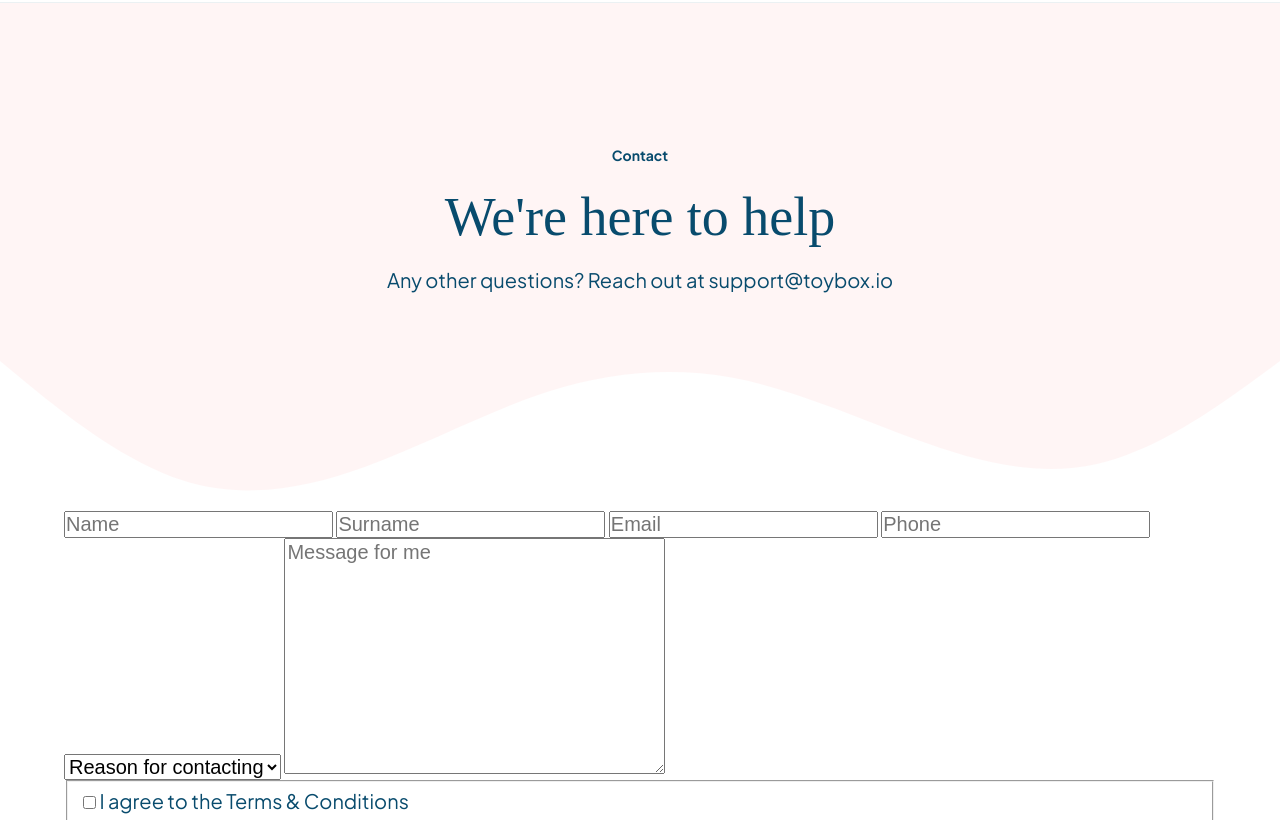
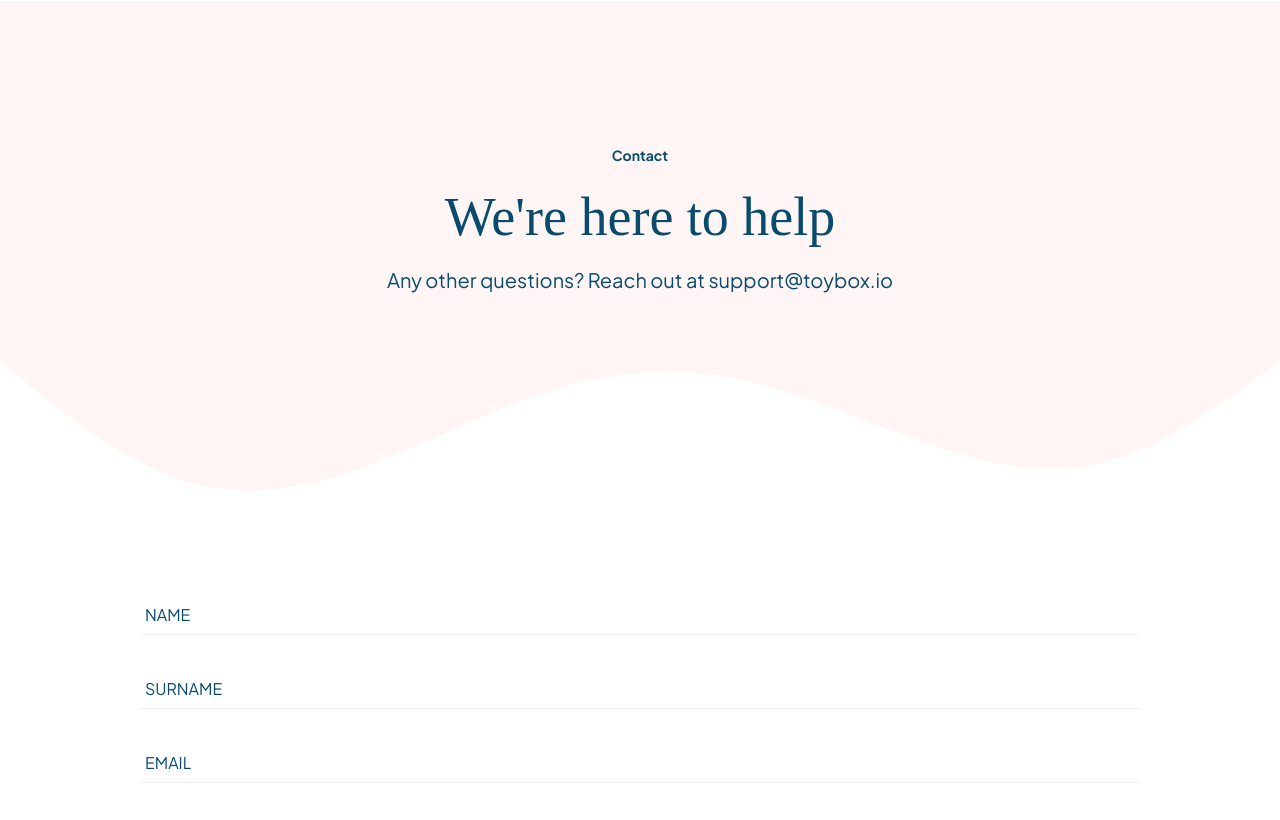
Before and after one commit to 41CharlesLi/ecommerceSCSS, a plain HTML site: page contact.html in a window 1280 px wide. Shown: the part 115-935 px from the top of the page. Drawn offline with Linux system fonts and the light colour scheme; files whose address does not match are found by name; a web font is replaced by a local one.

Commit message:
finished styling contact page

```diff
--- a/contact.html
+++ b/contact.html
@@ -119,7 +119,7 @@
                 <label for="terms">I agree to the Terms & Conditions</label>
             </fieldset>
 
-            <button type="submit">Send Message</button>
+            <button type="submit" class="button shopButton">Send Message</button>
         </form>
     </div>
 </main>
--- a/styles/sass/partials/_form.scss
+++ b/styles/sass/partials/_form.scss
@@ -0,0 +1,66 @@
+.contact form {
+    display: flex;
+    flex-direction: column;
+    margin: 90px 0;
+    max-width: 1000px;
+    margin: 90px auto;
+}
+input,
+textarea {
+    border: none;
+    font-family: $bodyFont;
+    color: #333;
+    padding: 0 0 10px 5px;
+    margin-bottom: 40px;
+    &::placeholder{
+        font-size: .8rem;
+        color: $primary;
+        opacity: 1;
+        line-height: 1.2;
+        text-transform: uppercase;
+    }
+    &:focus{
+        border-bottom: 1px solid $primary;
+        outline: none;
+        //shows underline when you are in an input
+    }
+}
+
+input {
+    border-bottom: 1px solid #eee;
+}
+
+textarea{
+    border: 1px solid #eee;
+    border-top: none;
+}
+
+select {
+    appearance: none;
+    border: none;
+    font-family: $bodyFont;
+    color: $primary;
+    background-color: white;
+    text-transform: uppercase;
+    padding-bottom: 10px;
+    margin-bottom: 40px;
+    font-size: .8rem;
+    border-bottom: 1px solid #eee;
+    background-image: url(../assets/caret-down-solid.svg);
+    background-repeat: no-repeat;
+    background-position: 95%;
+}
+
+
+fieldset {
+    border: none;
+    padding: 0;
+    label {
+        font-size: .8rem;
+        margin-left: 10px;
+
+    }
+    input {
+        accent-color: $primary;
+    }
+}
```
Also changed, not shown: styles/styles.css.
